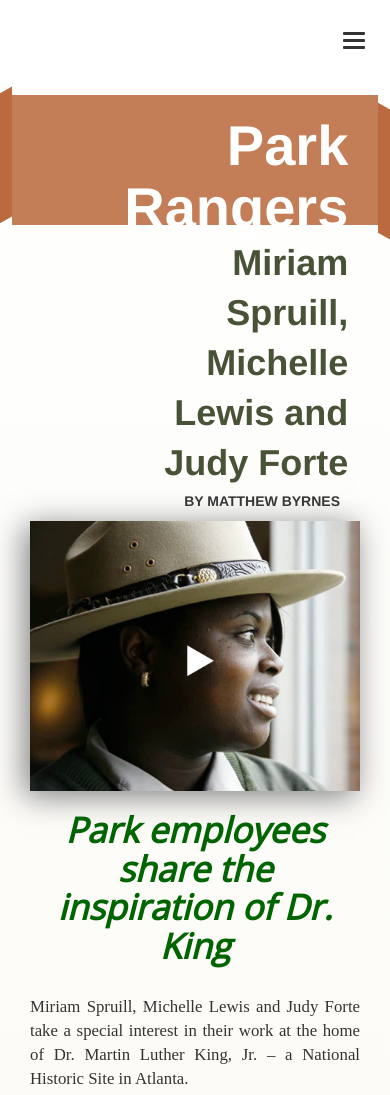
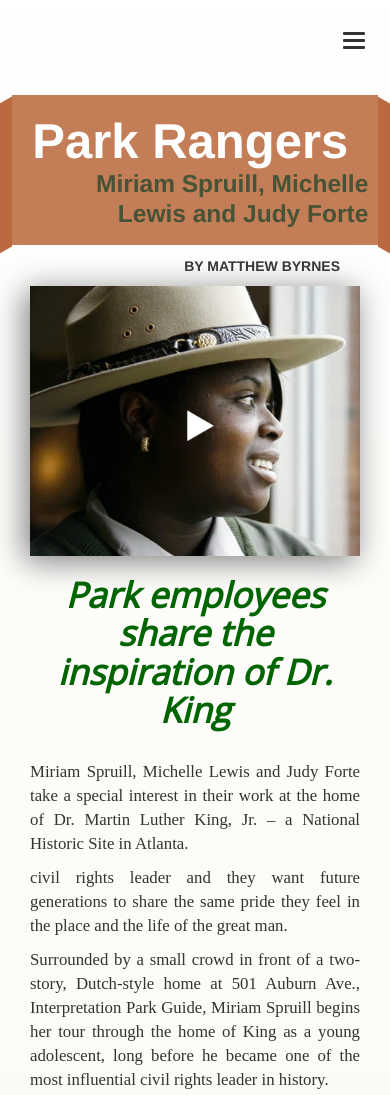
Before and after one commit to augiekaz/nps, a plain HTML site: page stories/atlanta.html in a window 390 px wide. Shown: the top 1095 px of the page. Drawn offline with nearby package versions, Linux system fonts and the light colour scheme.

Commit message:
responsive fixes

```diff
--- a/css/stories.css
+++ b/css/stories.css
@@ -54,7 +54,8 @@ h1 {
 .navbar-default .navbar-nav> li>a {
     background-color: transparent;
     /*color: darkgreen;*/
-    color:#333;
+
+    color: #333;
     padding-top: 0px;
     padding-bottom: 0px;
 }
@@ -159,6 +160,7 @@ header {
 .bent-right {
     position: absolute;
     /*right: 0px;*/
+
     width: 3vw;
     height: 130px;
     background: rgba(179, 90, 42, 0.9);
@@ -316,7 +318,6 @@ article {
     font-weight: lighter;
     font-size: 1.5em;
 }
-
 /*footer {
     background-color: black;
     margin-bottom: 0px;
@@ -327,7 +328,7 @@ footer {
 }
 
 footer img {
-    width:5%;
+    width: 5%;
     margin-left: 1%;
 }
 
@@ -358,4 +359,26 @@ ul {
         margin-top: 20px;
         margin-bottom: 30px;
     }
+    .banner {
+        height: 150px;
+    }
+    .bent-left {
+        height: 150px;
+        top: 80px;
+    }
+    .bent-right {
+        height: 150px;
+        top: 80px;
+    }
+    #atlantaBanner {
+        font-size: 3.5em;
+    }
+    #atlantaBanner span {
+        font-size: 0.5em;
+        width: 100%;
+        text-align: right;
+        position: relative;
+        left: -80px;
+        line-height: 30px;
+    }
 }
--- a/stories/atlanta.html
+++ b/stories/atlanta.html
@@ -44,7 +44,7 @@
 
             </li>
             <li class="banner">
-                <h1>Park Rangers<span>Miriam Spruill, Michelle Lewis and Judy Forte</span>
+                <h1 id="atlantaBanner">Park Rangers<span>Miriam Spruill, Michelle Lewis and Judy Forte</span>
                     </h1>
             </li>
             <li class="bent-right ">
@@ -57,7 +57,9 @@
         </div>
     </header>
     <article class="container" id="article">
-        <div class="col-md-5 text-center "><a class="video" href="../videoModal/mov/atlanta.mp4"><img src="img/atlTop.png "></a>
+        <div class="col-md-5 text-center ">
+            <a class="video" href="../videoModal/mov/atlanta.mp4"><img src="img/atlTop.png ">
+            </a>
         </div>
         <div class="col-md-7 ">
             <h2 class="text-center">Park employees share the </br>inspiration of Dr. King</h2>
@@ -136,22 +138,26 @@
         <section class="next-section" id="related">
             <div class="col-md-3">
                 <h3 class="pull-right">Related</h3>
-                 <a href="deathValley.html"><img src="img/dcRel.png "></a>
+                <a href="deathValley.html"><img src="img/dcRel.png ">
+                </a>
                 <p class="text-center">Death Valley National Park</p>
             </div>
             <div class="col-md-3">
                 <h3 class="pull-right">Related</h3>
-                <a href="grandCanyon.html"><img src="img/gcRel.png "></a>
+                <a href="grandCanyon.html"><img src="img/gcRel.png ">
+                </a>
                 <p class="text-center">Grand Canyon National Park</p>
             </div>
             <div class="col-md-3">
                 <h3 class="pull-right">Related</h3>
-                <a href="everglades.html"><img src="img/evergladesRel.png "></a>
+                <a href="everglades.html"><img src="img/evergladesRel.png ">
+                </a>
                 <p class="text-center">Everglades National Park</p>
             </div>
             <div class="col-md-3">
                 <h3 class="pull-right">Related</h3>
-                <a href="fortDavis.html"><img src="img/davisRel.png "></a>
+                <a href="fortDavis.html"><img src="img/davisRel.png ">
+                </a>
                 <p class="text-center">Fort Davis</p>
             </div>
         </section>
@@ -168,8 +174,7 @@
     </footer>
     <!-- container -->
     <script>
-
-$(document).ready(function() {
+        $(document).ready(function () {
 
             $('.video').magnificPopup({
                 src: 'https://vimeo.com/channels/staffpicks/124719070',
@@ -177,10 +182,10 @@ $('.video').magnificPopup({
 
 
                 iframe: {
-     markup: '<div class="mfp-iframe-scaler">'+
-                '<div class="mfp-close"></div>'+
-                '<iframe class="mfp-iframe" frameborder="0" allowfullscreen></iframe>'+
-                '<div class="mfp-title">Some caption</div>'+
+                    markup: '<div class="mfp-iframe-scaler">' +
+                        '<div class="mfp-close"></div>' +
+                        '<iframe class="mfp-iframe" frameborder="0" allowfullscreen></iframe>' +
+                        '<div class="mfp-title">Some caption</div>' +
                         '</div>',
 
                     patterns: {
@@ -199,7 +204,7 @@ $('.video').magnificPopup({
 
                 },
                 callbacks: {
-    markupParse: function(template, values, item) {
+                    markupParse: function (template, values, item) {
                         values.title = item.el.attr('title');
                     }
                 }
@@ -207,7 +212,6 @@ $('.video').magnificPopup({
 
             });
         });
-
     </script>
     <script src="../js/jquery-1.11.2.min.js "></script>
     <script src="../videoModal/dist/jquery.magnific-popup.js"></script>
```
Also changed, not shown: css/storiesHome.css (+10 -7 lines). Lines whose indentation alone changed are shown as unchanged.
